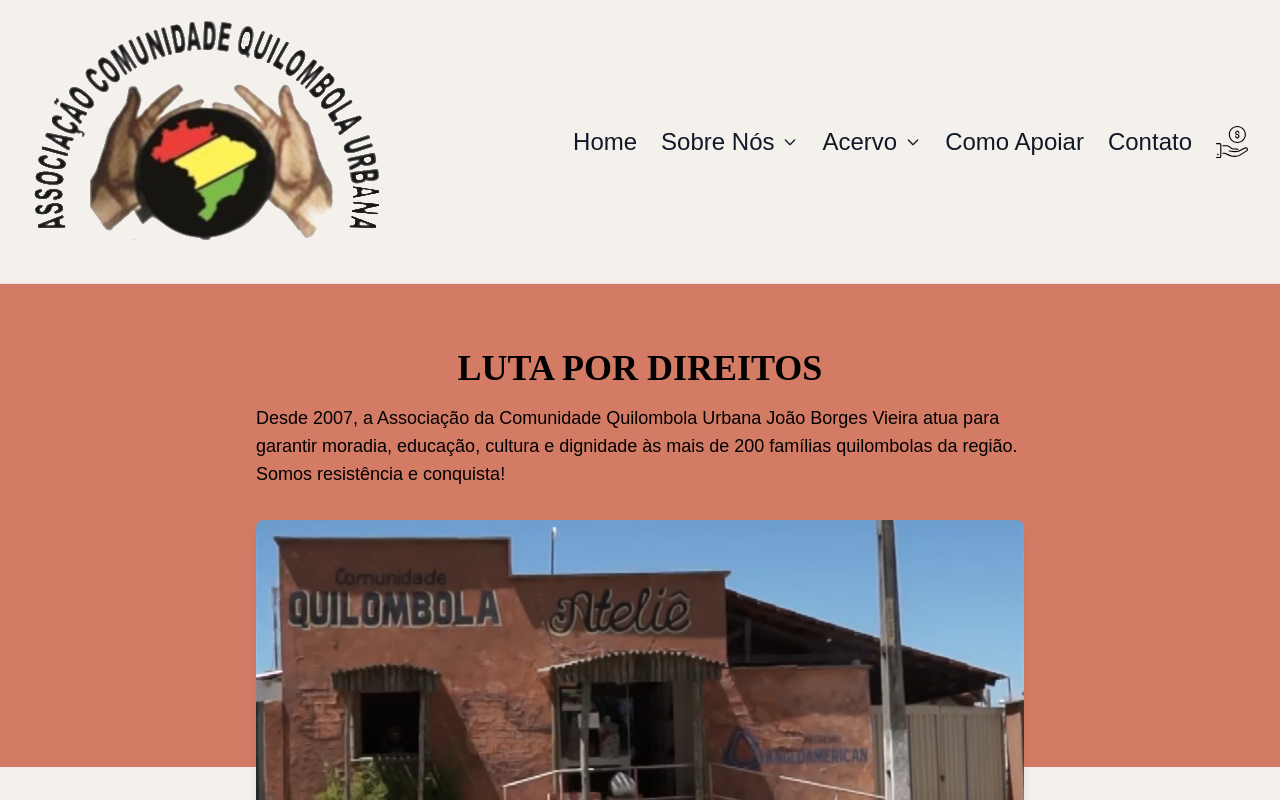
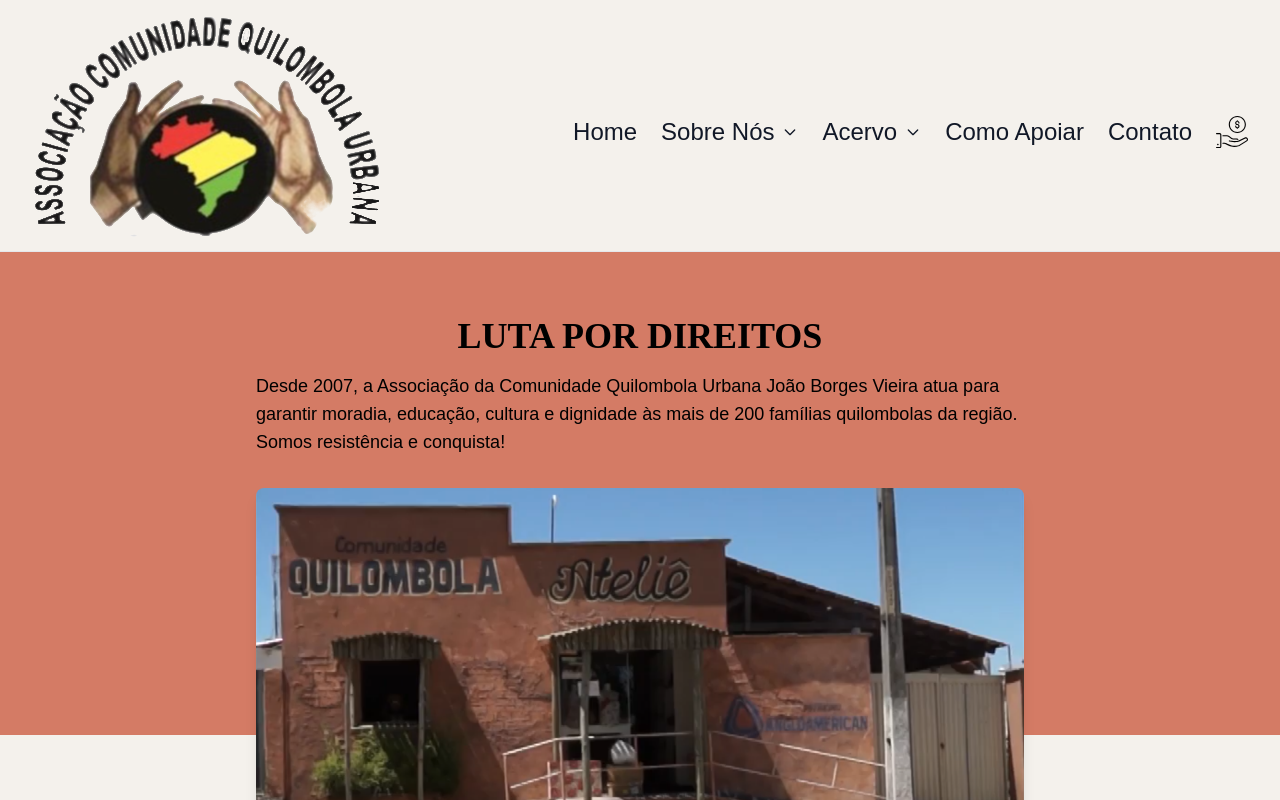
Before and after one commit to rafaeloliveiralopes/site-quilombo-jbv, a Next.js app: page / in a window 1280 px wide. Shown: the top 800 px of the page. Built offline with nearby package versions, Linux system fonts and the light colour scheme.

Commit message:
style(navbar): adjust padding and margin for logo and menu button

```diff
--- a/src/app/components/Navbar.tsx
+++ b/src/app/components/Navbar.tsx
@@ -13,13 +13,13 @@ const Navbar: React.FC = () => {
   return (
     <nav className="bg-snow border-b border-gray-200">
       <div className="container px-4 sm:px-6 lg:px-8">
-        <div className="flex items-center justify-between py-4">
+        <div className="flex items-center justify-between pt-3">
           {/* Logo */}
           <Link href="/">
             <Image
               src="/logo-associacao-quilombola-joao-borges-vieira.png"
               alt="Logo Associação Comunidade Quilombola"
-              className="mb-6"
+              className="mb-3"
               width={120}
               height={120}
               style={{ width: 'auto', height: 'auto' }}
@@ -37,7 +37,7 @@ const Navbar: React.FC = () => {
           {/* Botão de menu para dispositivos móveis */}
           <button
             type="button"
-            className="text-gray-700 hover:text-black focus:outline-none md:hidden"
+            className="hover:text-dark text-gray-700 focus:outline-none md:hidden"
             aria-label="Open menu"
             onClick={() => setIsMenuOpen(!isMenuOpen)}
           >
```
